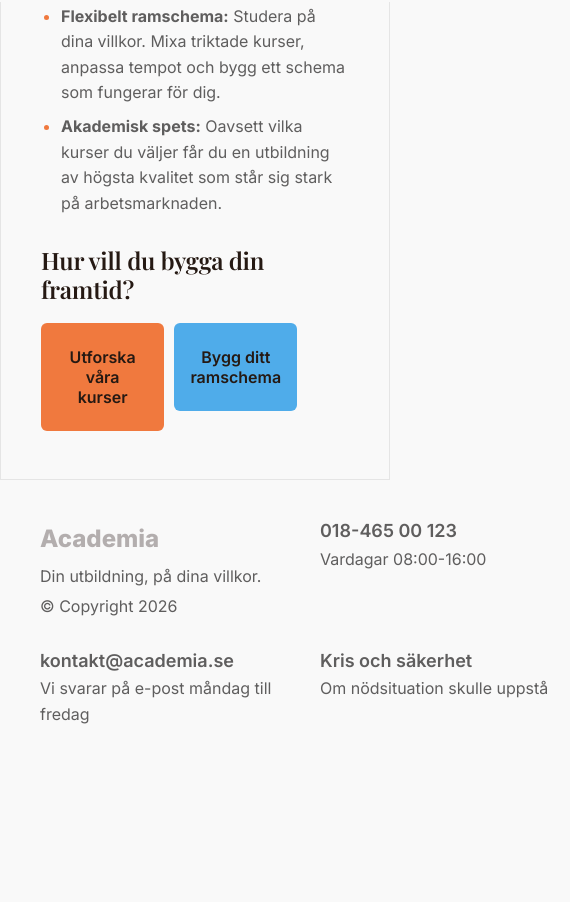
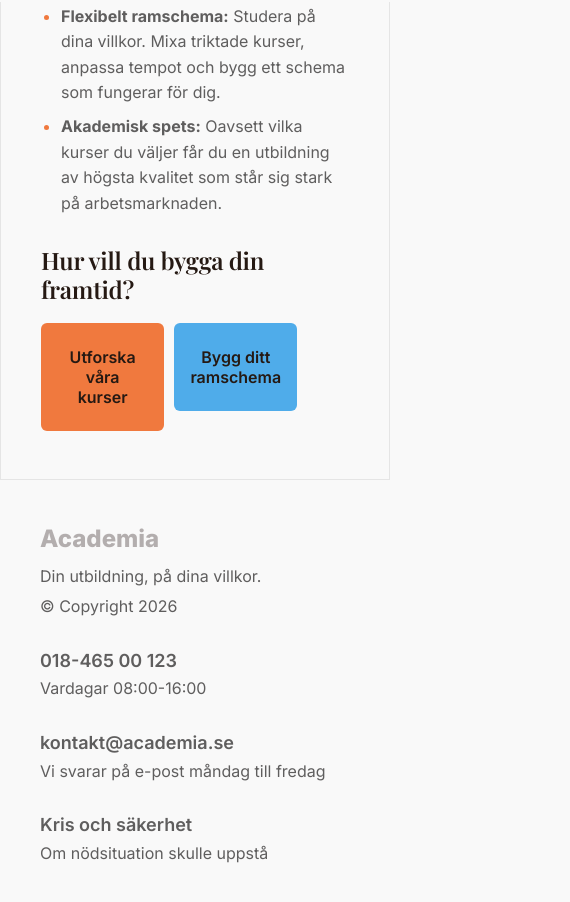
Before and after one commit to Jwcub/Academia, an Angular app: page / in a window 390 px wide. Shown: the part 842-1744 px from the top of the page, 570 px wide, since content can reach past the window. Before the commit the page ends 1670 px from the top, so only its background shows below. Built offline with nearby package versions, Linux system fonts and the light colour scheme; a web font is replaced by a local one.

Commit message:
Ändra mediaqueries för footer

```diff
--- a/src/app/Layout/footer/footer.css
+++ b/src/app/Layout/footer/footer.css
@@ -6,13 +6,20 @@ footer {
 
 .foot {
     display: grid;
-    grid-template-columns:
-        repeat(
-            auto-fit,
-            minmax(250px, 1fr)
-            minmax(250px, 1fr)
-        );
+    grid-template-columns: repeat(4, 1fr);
     gap: 30px;
+}
+
+@media (max-width: 900px) {
+    .foot {
+        grid-template-columns: repeat(2, 1fr);
+    }
+}
+
+@media (max-width: 500px) {
+    .foot {
+        grid-template-columns: 1fr;
+    }
 }
 
 .foot h3 {
```
